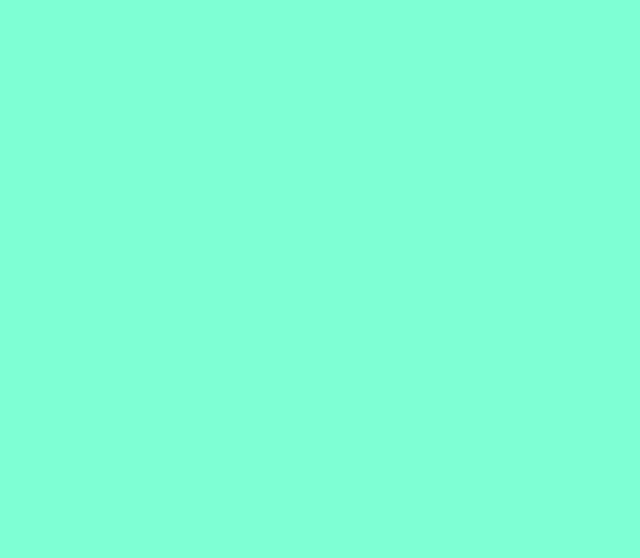
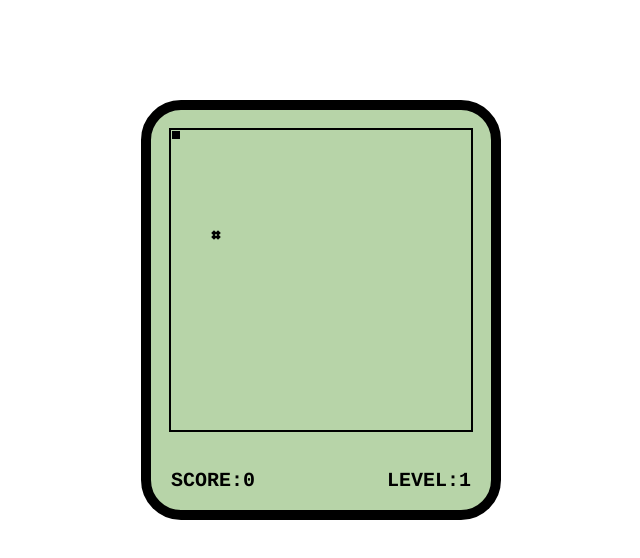
Before and after one commit to Jkk1122/TypeScript, a website built with webpack: page snakes/src/index.html in a window 1280 px wide. Shown: the whole page, without its empty margins (319-959 px from the left). Built offline with nearby package versions, Linux system fonts and the light colour scheme.

Commit message:
2 part of children's day

```diff
--- a/snakes/package.json
+++ b/snakes/package.json
@@ -27,3 +27,8 @@
     "style-loader": "^3.3.3",
     "ts-loader": "^9.4.3",
     "typescript": "^5.0.4",
+    "webpack": "^5.84.1",
+    "webpack-cli": "^5.1.1",
+    "webpack-dev-server": "^4.15.0"
+  }
+}
--- a/snakes/src/index.html
+++ b/snakes/src/index.html
@@ -7,6 +7,31 @@
     <title>贪吃蛇</title>
 </head>
 <body>
-
+    <!-- 游戏主窗口 -->
+    <div id="main">
+        <div id="stage">
+            <!--设置蛇-->
+            <div id="snakes">
+                <!-- snake 内部的div 表示蛇的各部分-->
+                <div></div>
+            </div>
+            <!-- 食物 -->
+            <div id="food">
+                <!-- 四个小div  设置食物样式 -->
+                <div></div>
+                <div></div>
+                <div></div>
+                <div></div>
+            </div>
+        </div>
+        <div id="score-panel">
+            <div>
+                SCORE:<span id="score">0</span>
+            </div>
+            <div>
+                LEVEL:<sapn id="level">1</sapn>
+            </div>
+        </div>
+    </div>
 </body>
 </html>
--- a/snakes/src/index.ts
+++ b/snakes/src/index.ts
@@ -1,2 +1,10 @@
 import './style/index.less'
-console.log(1)
+
+import Food from './modules/Food'
+import ScorePanel  from './modules/ScorePanel'
+
+// 测试
+const pannel = new ScorePanel(10,30)
+// for(let i=0;i<1222;i++){
+//     pannel.addScore()
+// }
--- /dev/null
+++ b/snakes/src/modules/Food.ts
@@ -0,0 +1,31 @@
+class Food{
+    // 定义一个属性表示的食物所对应的元素
+    element:HTMLElement;
+    constructor(){
+        // 加上！表示不为空
+        // 获取food元素将其赋值为element
+        this.element = document.getElementById('food')!;
+    }
+
+    // 定义一个获取x轴的方法
+    get X(){
+        return this.element.offsetLeft
+    }
+    // 定义一个获取y轴的方法
+    get Y(){
+        return this.element.offsetTop
+    }
+    // 定义修改食物位置的方法
+    change(){
+        // 生成随机的位置
+        // 食物位置最小0 最大290
+        // 蛇移动一次10px  食物坐标必须是10的倍数
+        // 先0-29 再整体*10
+        let left = Math.round(Math.random()*29)*10;
+        let top = Math.round(Math.random()*29)*10;
+        // 将生成的随机坐标给原来left和top的值
+        this.element.style.left = `${left}px`;
+        this.element.style.top = `${top}px`;
+    }
+}
+export default Food
--- /dev/null
+++ b/snakes/src/modules/ScorePanel.ts
@@ -0,0 +1,39 @@
+
+// 定义记分牌的类
+class ScorePanel{
+    score:number = 0;
+    level:number = 1;
+    // 分数和等级元素  在构造函数上进行初始化
+    scoreEle:HTMLElement;
+    levelEle:HTMLElement;
+
+    // 设置等级限制
+    maxLevel:number;
+    // 设置升级门槛
+    upScore:number;
+    constructor(maxLevel:number = 10,upScore:number = 10){
+        this.scoreEle = document.getElementById('score')!;
+        this.levelEle = document.getElementById('level')!;
+        this.maxLevel = maxLevel
+        this.upScore = upScore
+    }
+
+    // 设置一个加分的方法
+    addScore(){
+        if(this.score % this.upScore === 0){
+            this.levelUp()
+        }
+        this.score++;
+        this.scoreEle.innerHTML = this.score+''
+    }
+    // 等级提升
+    levelUp(){
+        // 等级上限
+        if(this.level <this.maxLevel){
+            this.level++;
+            this.levelEle.innerHTML = this.level+''
+        }
+    }
+
+}
+export default ScorePanel
--- a/snakes/src/style/index.less
+++ b/snakes/src/style/index.less
@@ -1,3 +1,79 @@
+// 设置变量
+@bg-color:#b7d4a8;
+
+// 清除默认样式
+*{
+    margin: 0;
+    padding: 0;
+    // 盒子模型
+    box-sizing: border-box;
+}
 body{
-    background-color: aquamarine;
+    font: bold 20px "Courier";
 }
+//设置主窗口样式
+#main{
+    width: 360px;
+    height: 420px;
+    background-color: @bg-color;
+    margin: 100px auto;
+    border: 10px solid black;
+    border-radius: 40px;
+    // 弹性盒子
+    display: flex;
+    // 主轴
+    flex-flow: column;
+    // 设置侧轴对齐方式
+    align-items: center;
+    // 设置主轴对齐方式
+    justify-content: space-around;
+}
+// 游戏舞台
+#stage{
+    width: 304px;
+    height: 304px;
+    border: 2px solid black;
+    // 相互定位
+    position: relative;
+    // 蛇
+    #snakes{
+        &>div{
+            width: 10px;
+            height: 10px;
+            background-color: black;
+            border: 1px solid @bg-color;
+            // 开启绝对定位
+            position: absolute;
+        }
+    }
+    #food{
+        // 开启绝对定位
+        width: 10px;
+        height: 10px;
+        position: absolute;
+        // background-color: red;
+        border: 1px solid @bg-color;
+        left: 40px;
+        top: 100px;
+        display: flex;
+        // 横轴为主轴  wrap换行
+        flex-flow: row wrap;
+        // 主轴侧轴的空白分配到元素之间
+        justify-content: space-between;
+        align-content: space-between;
+        &>div{
+            width: 4px;
+            height: 4px;
+            background-color: black;
+            // 旋转45度
+            transform: rotate(45deg);
+        }
+    }
+}
+// 游戏积分
+#score-panel{
+    width: 300px;
+    display: flex;
+    // 设置主轴
+    justify-content: space-between;
+}
--- a/snakes/webpack.config.js
+++ b/snakes/webpack.config.js
@@ -77,6 +77,34 @@ module.exports = {
                             postcssOptions:{
                                 plugins:[
                                     [
-                                        "postcss-perset-env",
+                                        "postcss-preset-env",
                                         {
-                                            browsers:
+                                            browsers:'last 2 versions'
+                                        }
+                                    ]
+                                ]
+                            }
+                        }
+                    },
+                    "less-loader"
+                ]
+            }
+        ],
+    },
+    mode:"production",
+
+    // 配置html插件
+    plugins:[
+        new CleanWebpackPlugin(),
+        new  HTMLWebpackPlugin({
+            // title:'hahah'
+            // 按照模板生成html文件
+            template:'./src/index.html'
+        }),
+    ],
+
+    // 用来设置引用模块
+    resolve:{
+        extensions:['.ts','.js']
+    }
+}
```
Also changed, not shown: snakes/dist/bundle.js (deleted), 1 other file.
